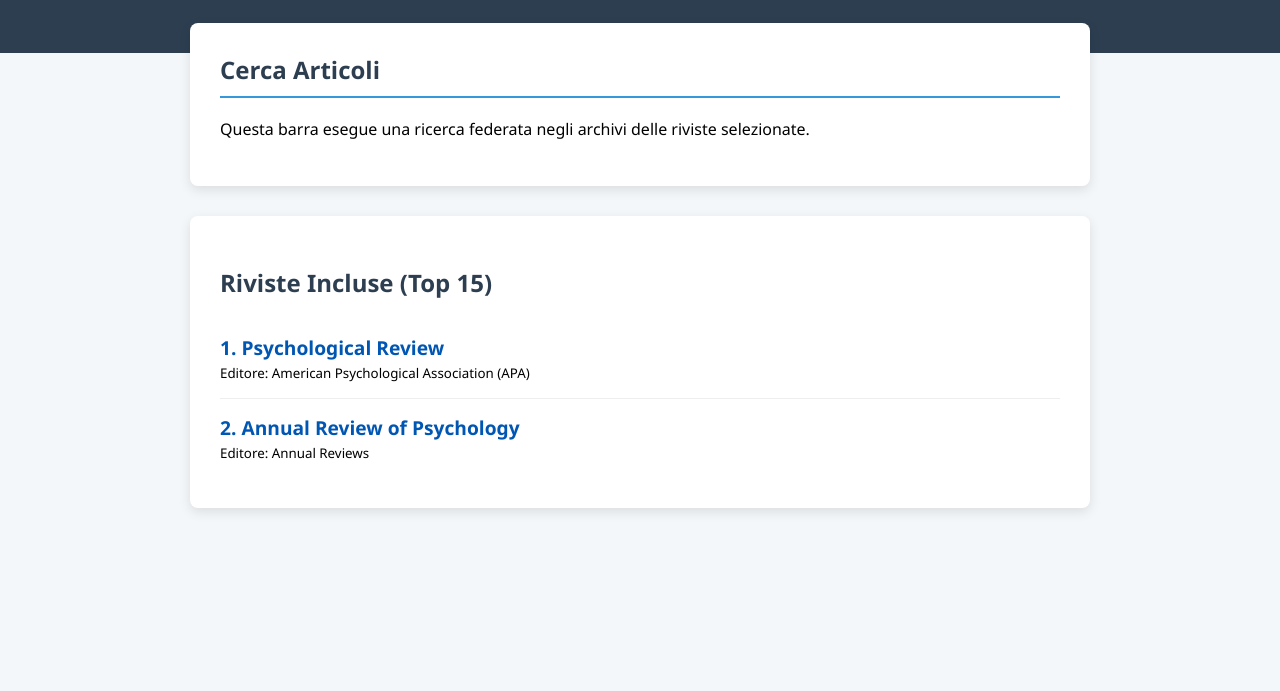
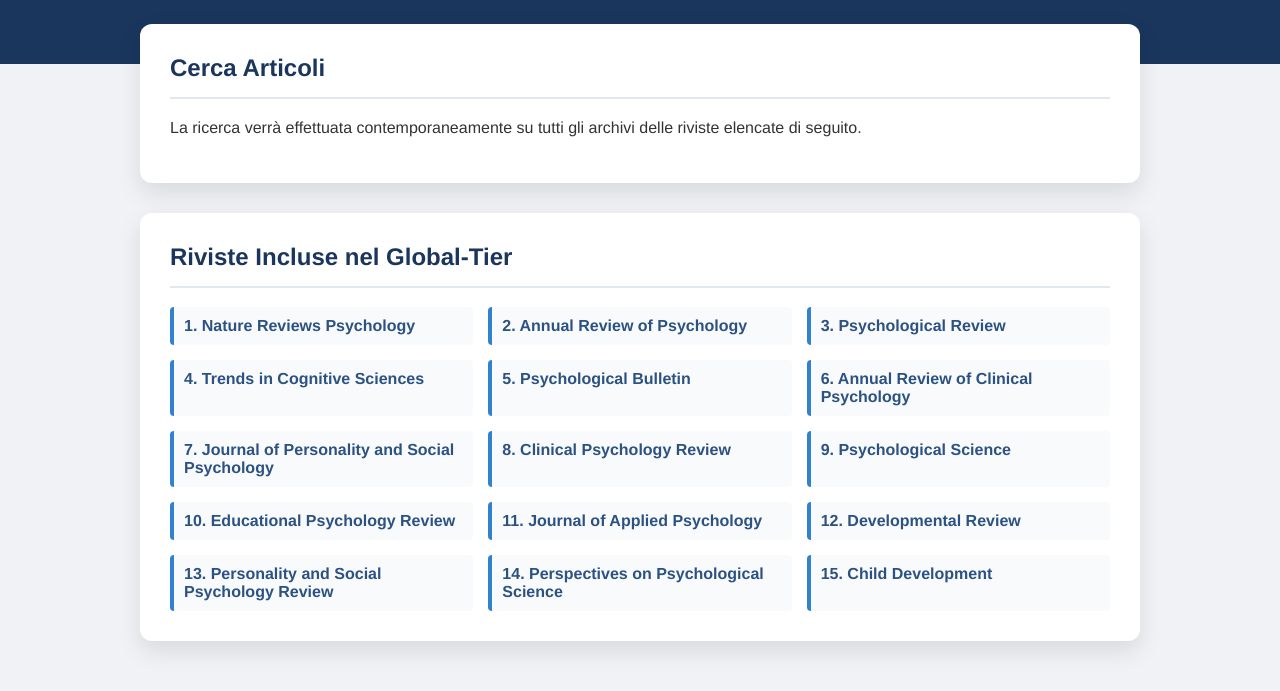
Before and after one commit to samycicc1/psicologia-search, a plain HTML site: page index.html in a window 1280 px wide. Shown: the part 130-821 px from the top of the page. Before the commit the page ends 800 px from the top, so only its background shows below. Drawn offline with Linux system fonts and the light colour scheme.

Commit message:
Update index.html

```diff
--- a/index.html
+++ b/index.html
@@ -5,56 +5,53 @@
     <meta name="viewport" content="width=device-width, initial-scale=1.0">
     <title>Psychology Journal Hub</title>
     <style>
-        body { font-family: 'Segoe UI', Tahoma, Geneva, Verdana, sans-serif; background-color: #f4f7f9; margin: 0; padding: 0; }
-
-        /* Header Blu Scuro */
-        .header { background-color: #2c3e50; color: white; text-align: center; padding: 40px 20px; }
-        .header h1 { margin: 0; font-size: 2.5em; }
-        .header p { margin-top: 10px; opacity: 0.8; }
-
-        /* Container centrale */
-        .container { max-width: 900px; margin: -30px auto 50px auto; padding: 0 20px; }
-
-        /* Card Bianca per la Ricerca */
-        .search-card { background: white; padding: 30px; border-radius: 8px; box-shadow: 0 4px 12px rgba(0,0,0,0.1); margin-bottom: 30px; }
-        .search-card h2 { color: #2c3e50; border-bottom: 2px solid #3498db; padding-bottom: 10px; margin-top: 0; }
-
-        /* Card per l'elenco riviste */
-        .journal-list { background: white; padding: 30px; border-radius: 8px; box-shadow: 0 4px 12px rgba(0,0,0,0.1); }
-        .journal-item { border-bottom: 1px solid #eee; padding: 15px 0; }
-        .journal-item:last-child { border-bottom: none; }
-        .journal-name { color: #0056b3; font-weight: bold; font-size: 1.2em; text-decoration: none; }
+        body { font-family: 'Helvetica Neue', Helvetica, Arial, sans-serif; background-color: #f0f2f5; margin: 0; padding: 0; color: #333; }
+        .header { background-color: #1a365d; color: white; text-align: center; padding: 50px 20px; }
+        .header h1 { margin: 0; font-size: 2.5rem; }
+        .header p { opacity: 0.9; font-size: 1.1rem; margin-top: 10px; }
+        .container { max-width: 1000px; margin: -40px auto 50px; padding: 0 20px; }
+        .card { background: white; padding: 30px; border-radius: 12px; box-shadow: 0 10px 25px rgba(0,0,0,0.1); margin-bottom: 30px; }
+        .card h2 { color: #1a365d; border-bottom: 2px solid #e2e8f0; padding-bottom: 15px; margin-top: 0; }
+        .journal-grid { display: grid; grid-template-columns: repeat(auto-fill, minmax(300px, 1fr)); gap: 15px; }
+        .journal-item { padding: 10px; border-left: 4px solid #3182ce; background: #f8fafc; border-radius: 4px; }
+        .journal-name { font-weight: bold; color: #2c5282; }
     </style>
 </head>
 <body>
 
     <div class="header">
         <h1>Psychology Journal Hub</h1>
-        <p>Il portale per la ricerca nelle 15 riviste più autorevoli di Psicologia</p>
+        <p>Motore di ricerca accademico per le top 15 riviste di Psicologia</p>
     </div>
 
     <div class="container">
-        <div class="search-card">
+        <div class="card">
             <h2>Cerca Articoli</h2>
-            <p>Questa barra esegue una ricerca federata negli archivi delle riviste selezionate.</p>
+            <p>La ricerca verrà effettuata contemporaneamente su tutti gli archivi delle riviste elencate di seguito.</p>
             <script async src="https://cse.google.com/cse.js?cx=850a491e24a8d4a26"></script>
             <div class="gcse-search"></div>
+        </div>
+
+        <div class="card">
+            <h2>Riviste Incluse nel Global-Tier</h2>
+            <div class="journal-grid">
+                <div class="journal-item"><div class="journal-name">1. Nature Reviews Psychology</div></div>
+                <div class="journal-item"><div class="journal-name">2. Annual Review of Psychology</div></div>
+                <div class="journal-item"><div class="journal-name">3. Psychological Review</div></div>
+                <div class="journal-item"><div class="journal-name">4. Trends in Cognitive Sciences</div></div>
+                <div class="journal-item"><div class="journal-name">5. Psychological Bulletin</div></div>
+                <div class="journal-item"><div class="journal-name">6. Annual Review of Clinical Psychology</div></div>
+                <div class="journal-item"><div class="journal-name">7. Journal of Personality and Social Psychology</div></div>
+                <div class="journal-item"><div class="journal-name">8. Clinical Psychology Review</div></div>
+                <div class="journal-item"><div class="journal-name">9. Psychological Science</div></div>
+                <div class="journal-item"><div class="journal-name">10. Educational Psychology Review</div></div>
+                <div class="journal-item"><div class="journal-name">11. Journal of Applied Psychology</div></div>
+                <div class="journal-item"><div class="journal-name">12. Developmental Review</div></div>
+                <div class="journal-item"><div class="journal-name">13. Personality and Social Psychology Review</div></div>
+                <div class="journal-item"><div class="journal-name">14. Perspectives on Psychological Science</div></div>
+                <div class="journal-item"><div class="journal-name">15. Child Development</div></div>
             </div>
-
-        <div class="journal-list">
-            <h2 style="color: #2c3e50;">Riviste Incluse (Top 15)</h2>
-
-            <div class="journal-item">
-                <div class="journal-name">1. Psychological Review</div>
-                <small>Editore: American Psychological Association (APA)</small>
-            </div>
-
-            <div class="journal-item">
-                <div class="journal-name">2. Annual Review of Psychology</div>
-                <small>Editore: Annual Reviews</small>
-            </div>
-
-            </div>
+        </div>
     </div>
 
 </body>
```
